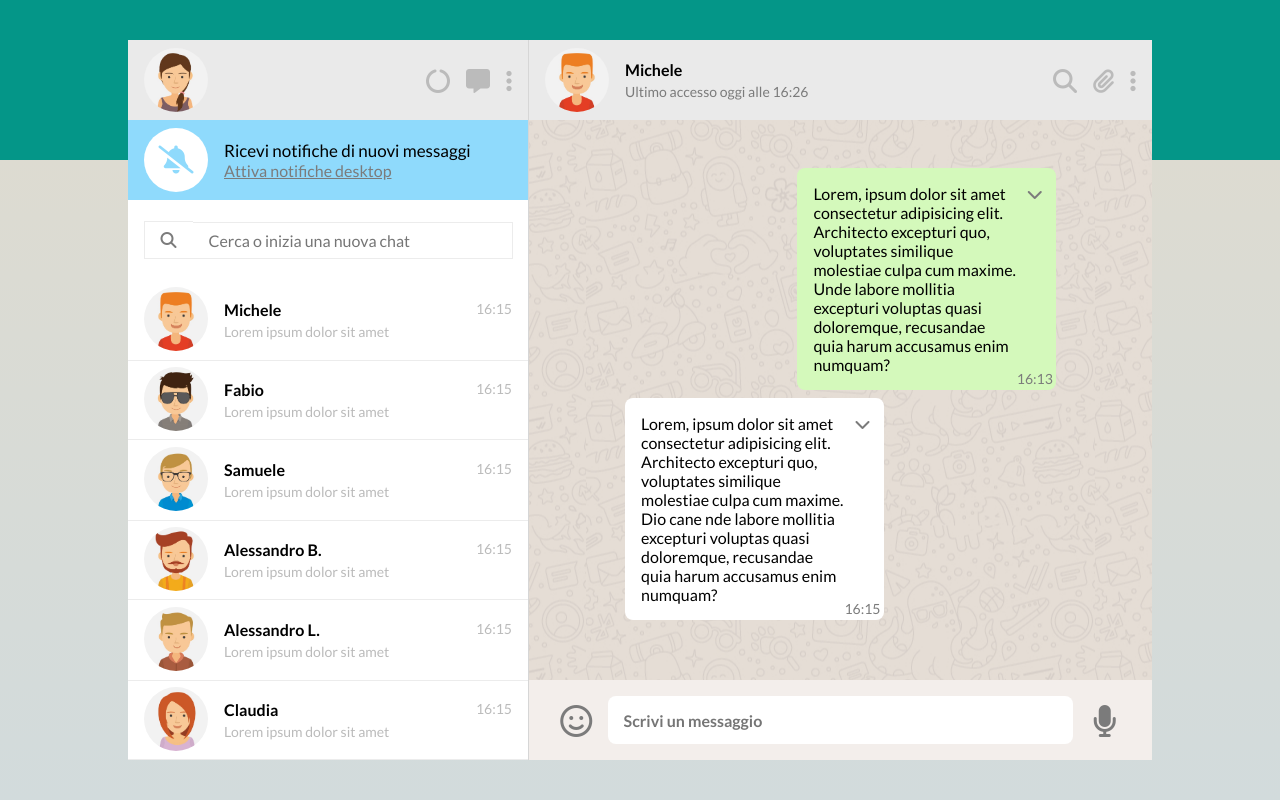
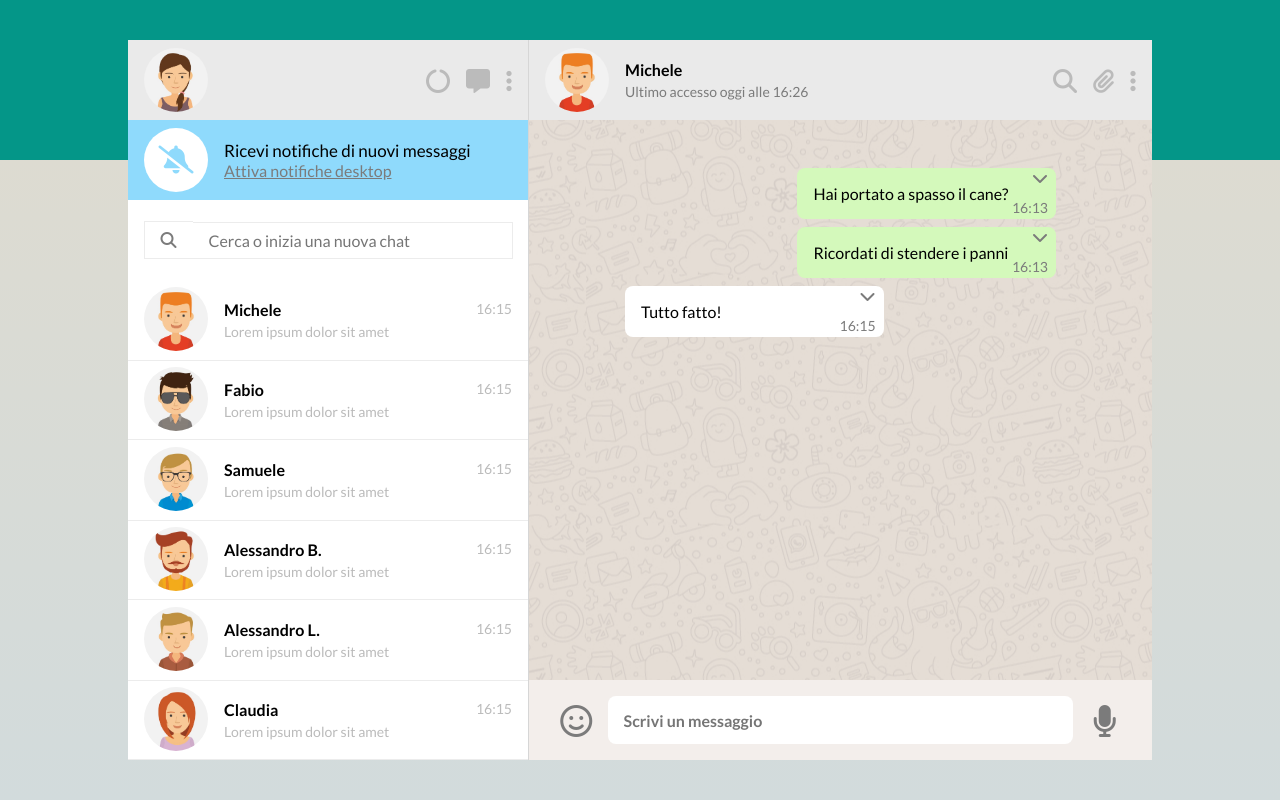
Before and after one commit to MykolaDekusar/vue-boolzapp, a plain HTML site: page vue-boolzapp-milestone2/index.html in a window 1280 px wide. Drawn offline with nearby package versions, Linux system fonts and the light colour scheme.

Commit message:
Milestone 2 Completed

```diff
--- a/vue-boolzapp-milestone2/css/style.css
+++ b/vue-boolzapp-milestone2/css/style.css
@@ -63,20 +63,24 @@
     display: flex;
     width: 80%;
     margin-bottom: 0.5rem;
-    align-self: flex-end;
+    justify-content: space-between;
+    margin-left: auto;
+
 }
 
 .msg-2 {
     display: flex;
     width: 80%;
+    margin-bottom: 0.5rem;
+    justify-content: space-between;
 }
 
 .msg-bar {
     display: flex;
     flex-direction: column;
-    padding: 1rem 0.2rem 0.2rem 0;
+    padding: 0rem 0.5rem 0.2rem 0;
+    align-items:end;
     justify-content: space-between;
-
 }
 
 /*****************************************/
@@ -114,6 +118,10 @@
 .contact-options,
 .content-card {
     display: none;
+}
+
+.flex {
+    display: flex;
 }
 
 .msg-1 p,
--- a/vue-boolzapp-milestone2/index.html
+++ b/vue-boolzapp-milestone2/index.html
@@ -54,7 +54,7 @@
                 <!-- /*****************************************/
                       CONTACT LIST-->
                 <div class="contact-list ">
-                    <div class="contact-card" v-for="(elements, index) in contacts">
+                    <div class="contact-card" v-for="(elements, index) in contacts" @click="changeUser(index)">
                         <div class="img-card">
                             <img class="img-style" :src="elements.avatar" alt="">
                         </div>
@@ -72,10 +72,10 @@
                       CONTACT ROW-->
                 <div class="contact-row b-light-grey">
                     <div class="img-contact">
-                        <img class="img-style" src="./img/avatar_1.jpg" alt="">
+                        <img class="img-style" :src="contacts[userIndex].avatar" alt="">
                     </div>
                     <div class="contact-info">
-                        <h3 class="l-text">Michele</h3>
+                        <h3 class="l-text">{{contacts[userIndex].name}}</h3>
                         <p class="s-text c-gray margin-top">Ultimo accesso oggi alle 16:26</p>
                     </div>
                     <div class="contact-options c-light-gray icon-set-up-options">
@@ -87,35 +87,29 @@
                 <!-- /*****************************************/
                       TEXT CONTAINER-->
                 <div class="text-container">
-                    <div class="msg-1 b-green rounded">
-                        <div>
-                            <p class="l-text padding-1 ">
-                                Lorem, ipsum dolor sit amet consectetur adipisicing elit. Architecto excepturi quo,
-                                voluptates similique molestiae culpa cum maxime. Unde labore mollitia excepturi
-                                voluptas
-                                quasi doloremque, recusandae quia harum accusamus enim numquam?
+                    <div v-for="(data, index) in contacts[userIndex].messages" :class="{'flex':data.status === 'sent' }">
+                        <div class="msg-1 b-green rounded" v-if="data.status === 'sent'">
+                            <p class="l-text padding-1">
+                               {{data.message}}
                             </p>
-                        </div>
                             <div class="msg-bar c-gray text-align-c">
                                 <div><i class="fa-solid fa-chevron-down"></i></div>
                                 <div class="s-text">16:13</div>
                             </div>
                         </div>
-                    <div class="msg-2 b-white rounded">
-                        <div>
-                            <p class="l-text padding-1 ">
-                                Lorem, ipsum dolor sit amet consectetur adipisicing elit. Architecto excepturi quo,
-                                voluptates similique molestiae culpa cum maxime. Dio cane nde labore mollitia excepturi
-                                voluptas
-                                quasi doloremque, recusandae quia harum accusamus enim numquam?
+                        <div class="msg-2 b-white rounded" v-else>
+                            <p class="l-text padding-1">
+                                {{data.message}}
                             </p>
-                        </div>
                             <div class="msg-bar c-gray text-align-c">
                                 <div><i class="fa-solid fa-chevron-down"></i></div>
                                 <div class="s-text">16:15</div>
                             </div>
                          </div>
                     </div>
+
+                </div>
+
                 <!-- /*****************************************/
                       CHAT ROW-->
                 <div class="chat-row c-gray text-align-c">
--- a/vue-boolzapp-milestone2/scripts/main.js
+++ b/vue-boolzapp-milestone2/scripts/main.js
@@ -168,7 +168,15 @@ createApp({
           ],
         },
       ],
+      userIndex: 0,
+      messagesNumber: 3,
     };
   },
-  methods: {},
+  methods: {
+    changeUser(index) {
+      this.userIndex = index;
+      this.messagesNumber = this.contacts[this.userIndex].messages.length;
+      console.log(`ciao ${this.messagesNumber}`);
+    },
+  },
 }).mount("#app");
```
Also changed, not shown: 1 other file. Lines whose indentation alone changed are shown as unchanged.
